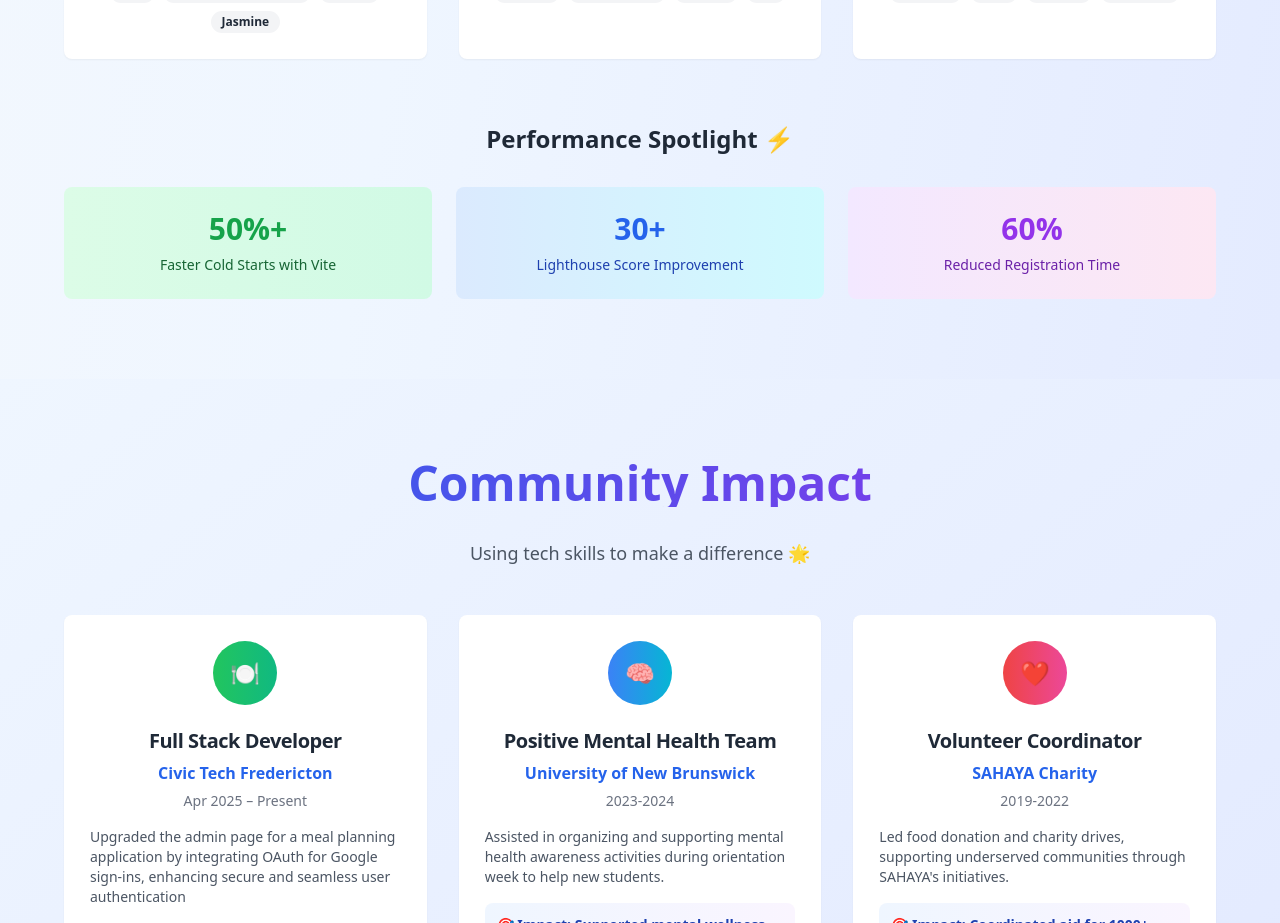
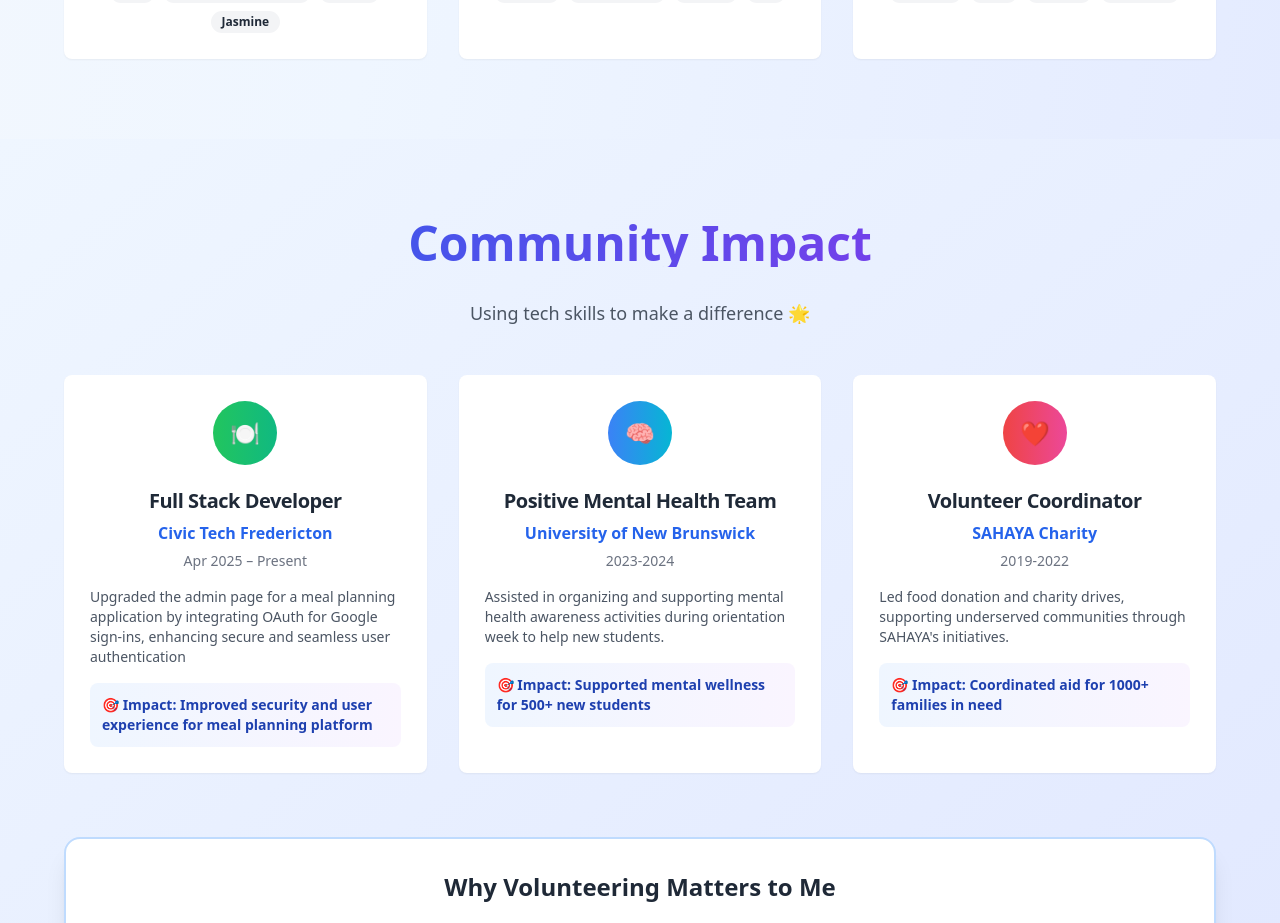
Before and after one commit to dasarisaichandana/saichandanadasari-portfolio, a React (Vite) app: page / in a window 1280 px wide. Shown: the part 5320-6243 px from the top of the page. Built offline with nearby package versions, Linux system fonts and the light colour scheme.

Commit message:
Remove Performance Spotlight
Removed the Performance Spotlight section from the SkillsOrbit component.

```diff
--- a/src/components/SkillsOrbit.tsx
+++ b/src/components/SkillsOrbit.tsx
@@ -93,27 +93,6 @@ const SkillsOrbit = () => {
             </Card>
           ))}
         </div>
-
-        {/* Performance Spotlight */}
-        <div className="mt-16 text-center">
-          <h3 className="text-2xl font-bold mb-8 text-gray-800 dark:text-white">
-            Performance Spotlight ⚡
-          </h3>
-          <div className="grid md:grid-cols-3 gap-6">
-            <div className="bg-gradient-to-r from-green-100 to-emerald-100 dark:from-green-900/30 dark:to-emerald-900/30 p-6 rounded-lg">
-              <div className="text-3xl font-bold text-green-600 mb-2">50%+</div>
-              <div className="text-sm text-green-800 dark:text-green-300">Faster Cold Starts with Vite</div>
-            </div>
-            <div className="bg-gradient-to-r from-blue-100 to-cyan-100 dark:from-blue-900/30 dark:to-cyan-900/30 p-6 rounded-lg">
-              <div className="text-3xl font-bold text-blue-600 mb-2">30+</div>
-              <div className="text-sm text-blue-800 dark:text-blue-300">Lighthouse Score Improvement</div>
-            </div>
-            <div className="bg-gradient-to-r from-purple-100 to-pink-100 dark:from-purple-900/30 dark:to-pink-900/30 p-6 rounded-lg">
-              <div className="text-3xl font-bold text-purple-600 mb-2">60%</div>
-              <div className="text-sm text-purple-800 dark:text-purple-300">Reduced Registration Time</div>
-            </div>
-          </div>
-        </div>
       </div>
     </section>
   );
```
